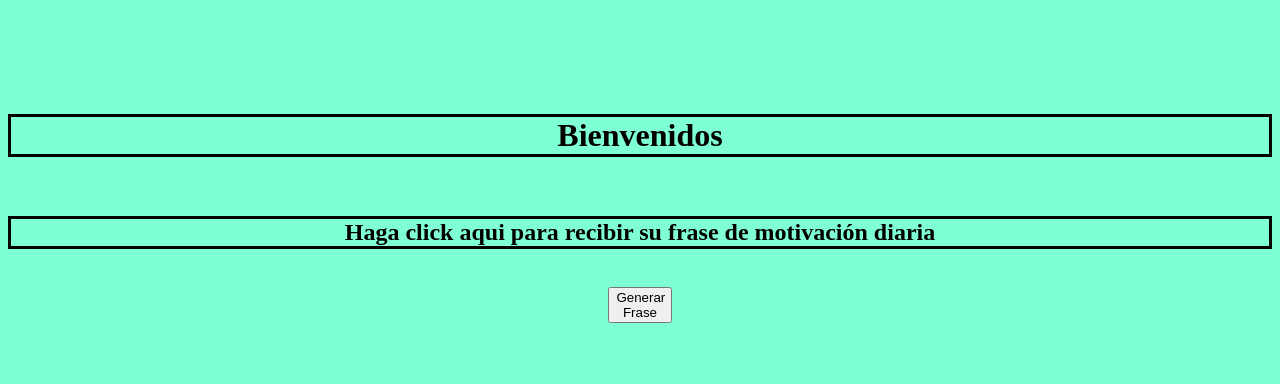
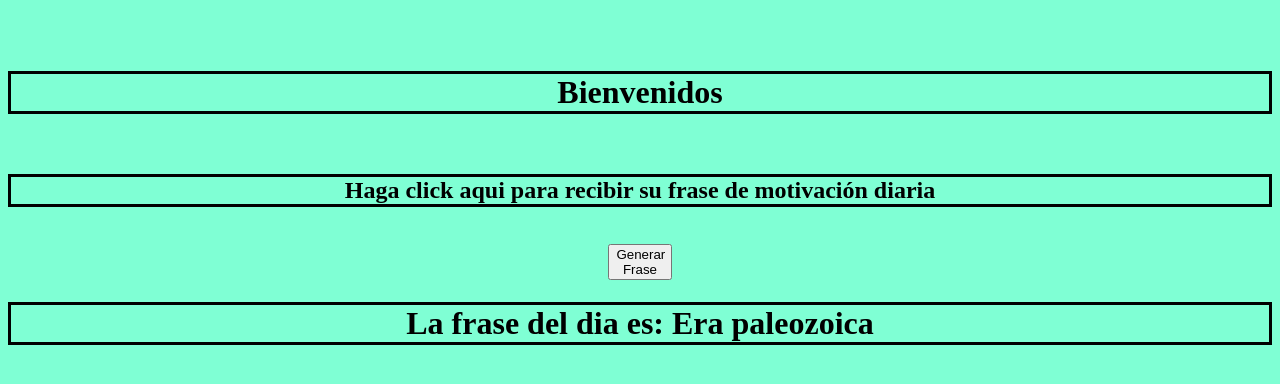
Before and after one commit to alito0118/programa-mensajes-aleatorios, a plain HTML site: page index.html in a window 1280 px wide. Both pictures are taken after a click on the button "Generar Frase". Drawn offline with Linux system fonts and the light colour scheme.

Commit message:
Nuevas frases y funcionalidad correcta

```diff
--- a/index.html
+++ b/index.html
@@ -12,7 +12,8 @@
         <br>
         <h2>Haga click aqui para recibir su frase de motivación diaria</h2>
         <br>
-        <button #="button" type="submit">Generar Frase</button>
+        <button id="button" type="submit">Generar Frase</button>
+        <h1 id="frase"></h1>
     </div>
     <script src="./scripts.js"></script>
 </body>
--- a/scripts.js
+++ b/scripts.js
@@ -1,8 +1,14 @@
 const llamarFrase = document.getElementById("button");
 
-function ashe(){
-    let ivi = document.getElementById("button").innerHTML = "Que rico se te ve el totito en la wawa";
-    return ivi;
-}
 
-llamarFrase.addEventListener(onclick, ashe)
+function fraseRandom (){
+        arrFrase = ["La nueva era", "Era paleozoica", "Era mesozoica", "Es hora de crear una nueva era","Era popular", "Era industrial", "Era medieval", "Era antartica", "Era tecnologica", "Era espacial"];
+        let i = Math.floor(Math.random()*10);
+        return arrFrase[i];
+};
+
+function ashe() {
+    document.getElementById("frase").innerHTML = `La frase del dia es: ${fraseRandom()}`;
+};
+
+llamarFrase.addEventListener("click", ashe);
```
